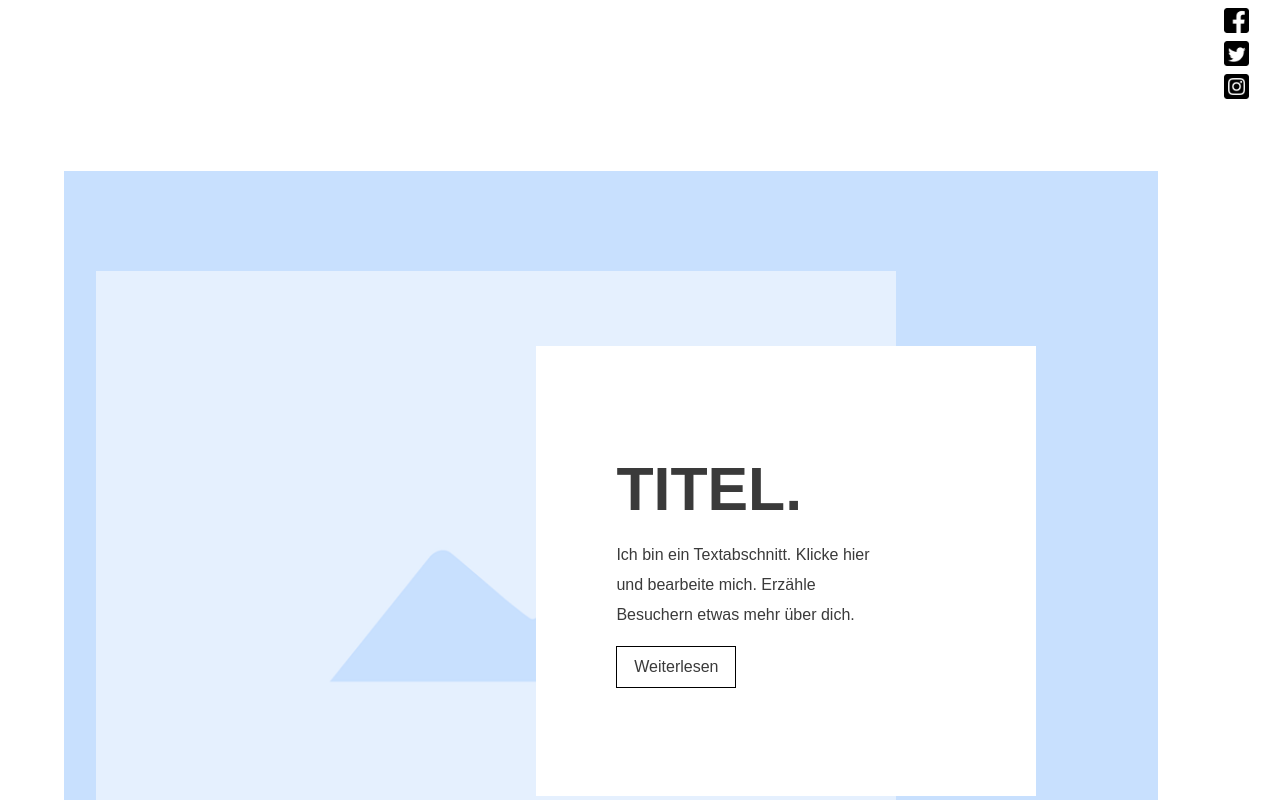
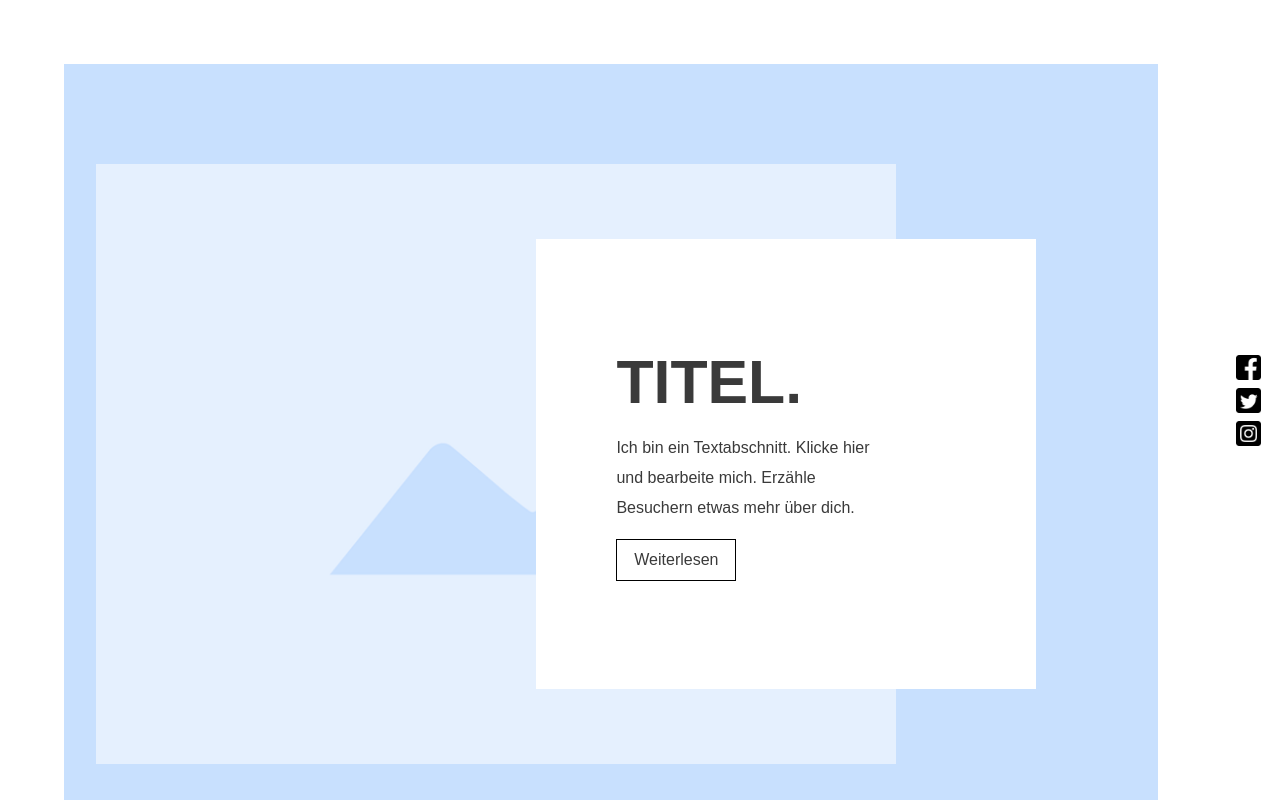
Before and after one commit to f-karamizadeh/templatewebsite, a plain HTML site: page index.html in a window 1280 px wide. Shown: the top 800 px of the page. Drawn offline with Linux system fonts and the light colour scheme.

Commit message:
fixed some issues with aside bar

```diff
--- a/css/styles.css
+++ b/css/styles.css
@@ -28,7 +28,7 @@ select {
 
 body {
    display: grid;
-   grid-template-rows: [row1-top] auto [row-button] auto;
+   grid-template-rows: [row1] auto [row2] auto [row3];
    grid-template-columns: [col1-start] auto [col2-end] 5%;
    min-height: 100vh;
    max-height: 100vh;
@@ -36,6 +36,8 @@ body {
 
 
 .hero {
+  grid-row: row2;
+  grid-column: col1-start;
   background-color: rgb(200, 224, 254);
   height: 800px;
   margin: 4rem;
@@ -94,17 +96,18 @@ body {
 }
 
 section{
-    grid-row: row-button;
+    grid-row: row2;
     grid-column: col1-start;
     min-width: 90%;
 }
 
-.aside {
-    position: sticky;
-    grid-row: row-button;
+aside {
+    /* position: sticky; */
+    grid-row: row2;
     grid-column: col2-end;
     display: flex;
-    justify-content: end;
+    justify-content: center;
+    align-items: center;
     max-height: 100vh;
     min-height: 100vh;
 }
@@ -116,3 +119,10 @@ li{
     max-height: 25px;
     margin: .5em;
 }
+header {
+    grid-row: row1;
+    grid-column: col1-start, col2-end;
+}
+footer {
+    display: none;
+}
```
